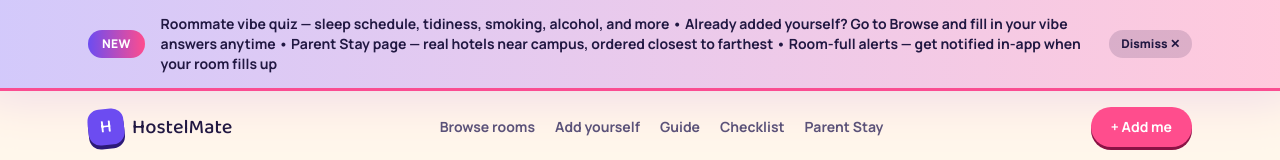
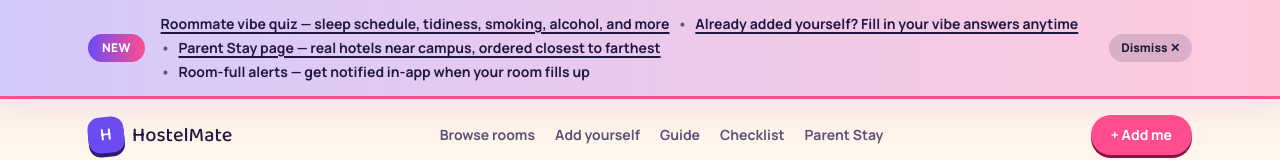
Before and after one commit to MoAyaan/hostelmate, a React (Vite) app in the folder web/: page / in a window 1280 px wide. Shown: the top 160 px of the page. Built offline with nearby package versions, Linux system fonts and the light colour scheme; no server answers.

Commit message:
Make new-features banner items clickable links
Each feature can now optionally link to its page (e.g. the vibe quiz
items link to /add and /browse). Clicking a link navigates there and
dismisses the banner, same as clicking Dismiss.

```diff
--- a/web/src/App.jsx
+++ b/web/src/App.jsx
@@ -41,8 +41,19 @@
         >
           New
         </span>
-        <p className="text-sm font-bold flex-1 min-w-[220px]" style={{ color: "var(--ink)" }}>
-          {FEATURES.join("  •  ")}
+        <p className="text-sm font-bold flex-1 min-w-[220px] flex flex-wrap items-center gap-x-2 gap-y-1" style={{ color: "var(--ink)" }}>
+          {FEATURES.map((f, i) => (
+            <span key={f.text} className="flex items-center gap-2">
+              {i > 0 && <span aria-hidden="true" style={{ color: "var(--ink-soft)" }}>•</span>}
+              {f.to ? (
+                <Link to={f.to} onClick={dismiss} className="underline decoration-2 hover:opacity-80 transition-opacity" style={{ textUnderlineOffset: "3px" }}>
+                  {f.text}
+                </Link>
+              ) : (
+                <span>{f.text}</span>
+              )}
+            </span>
+          ))}
         </p>
         <button
           type="button"
--- a/web/src/newFeatures.js
+++ b/web/src/newFeatures.js
@@ -3,10 +3,10 @@
 export const FEATURES_VERSION = "2026-07-13b";
 
 export const FEATURES = [
-  "Roommate vibe quiz — sleep schedule, tidiness, smoking, alcohol, and more",
-  "Already added yourself? Go to Browse and fill in your vibe answers anytime",
-  "Parent Stay page — real hotels near campus, ordered closest to farthest",
-  "Room-full alerts — get notified in-app when your room fills up",
+  { text: "Roommate vibe quiz — sleep schedule, tidiness, smoking, alcohol, and more", to: "/add" },
+  { text: "Already added yourself? Fill in your vibe answers anytime", to: "/browse" },
+  { text: "Parent Stay page — real hotels near campus, ordered closest to farthest", to: "/stay" },
+  { text: "Room-full alerts — get notified in-app when your room fills up", to: null },
 ];
 
 const KEY = "hostelmate:seenFeaturesVersion";
```
